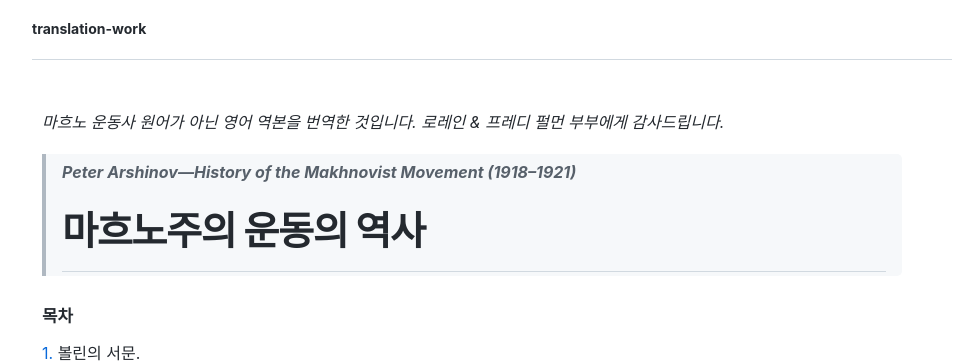
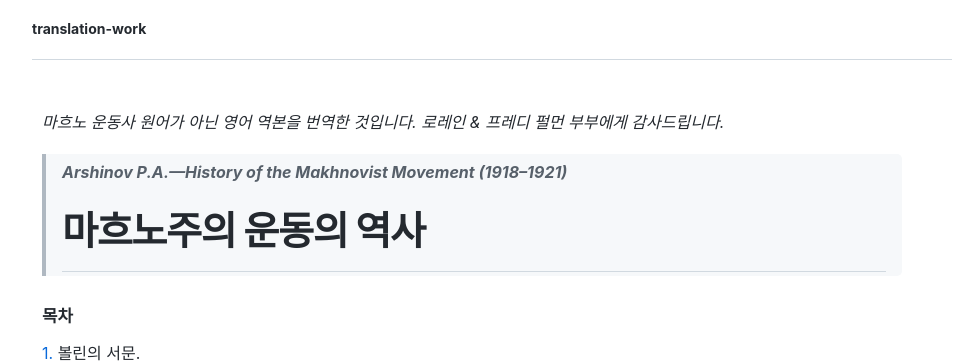
Before and after one commit to Plan-Atoz/translation-work, a Jekyll site: the page built from arshinov/makhno-movement/History of the Makhnovist Movement (Korean).md, in a window 1280 px wide and 900 px high. Shown: the top 363 px of the window, without its empty margins (148-1118 px from the left). Built offline with Jekyll 4.4.1, drawn with Linux system fonts in a browser that asks for light colours; our own code applies the rules of GitHub Pages for plain Markdown files.

```diff
--- a/arshinov/makhno-movement/History of the Makhnovist Movement (Korean).md
+++ b/arshinov/makhno-movement/History of the Makhnovist Movement (Korean).md
@@ -1,7 +1,7 @@
 *마흐노 운동사 원어가 아닌 영어 역본을 번역한 것입니다.*
 *로레인 & 프레디 펄먼 부부에게 감사드립니다.*
 
-> ***Peter Arshinov—History of the Makhnovist Movement (1918–1921)***
+> ***Arshinov P.A.—History of the Makhnovist Movement (1918–1921)***
 > # 마흐노주의 운동의 역사
 
 #### 목차
```
